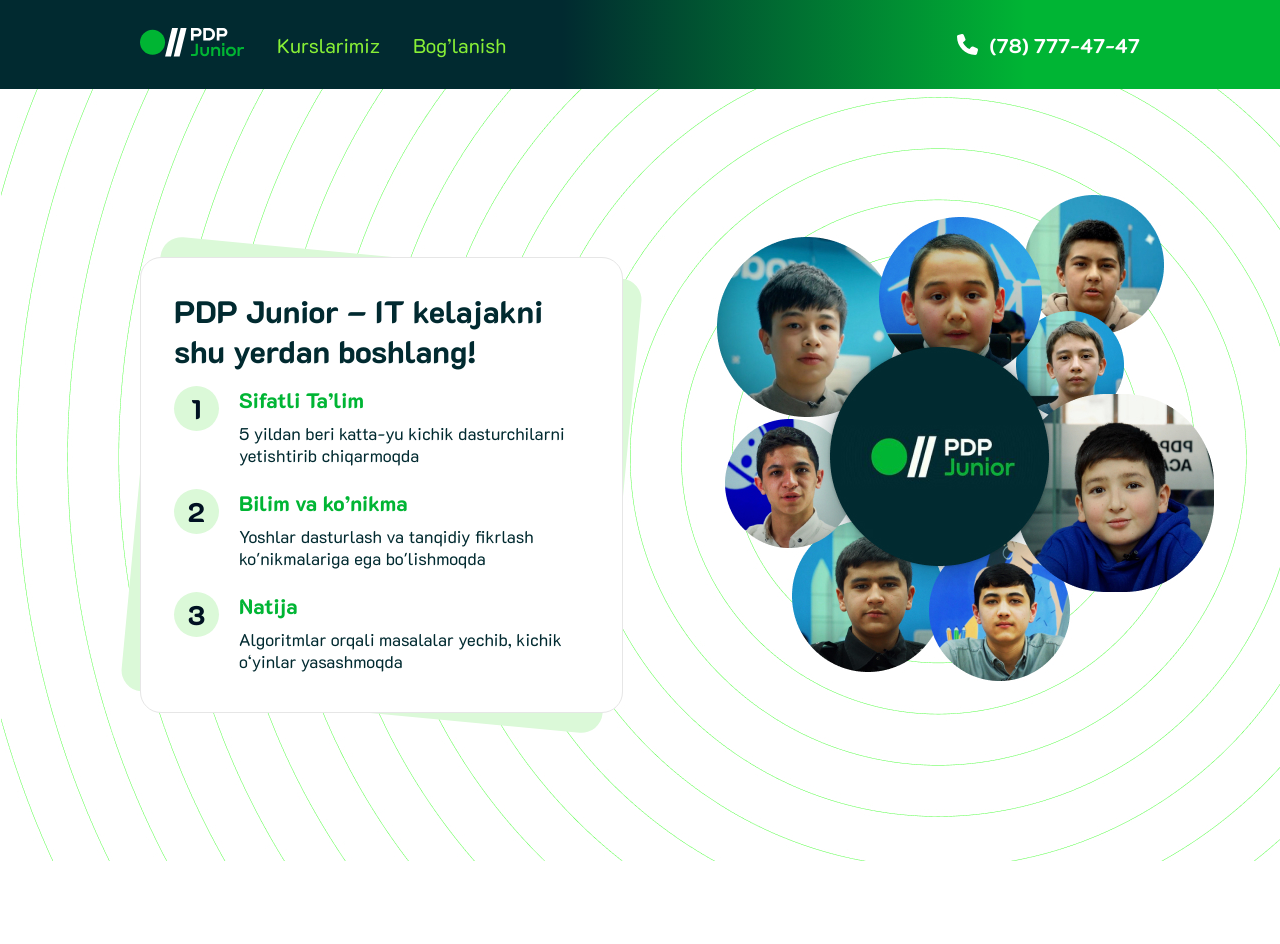
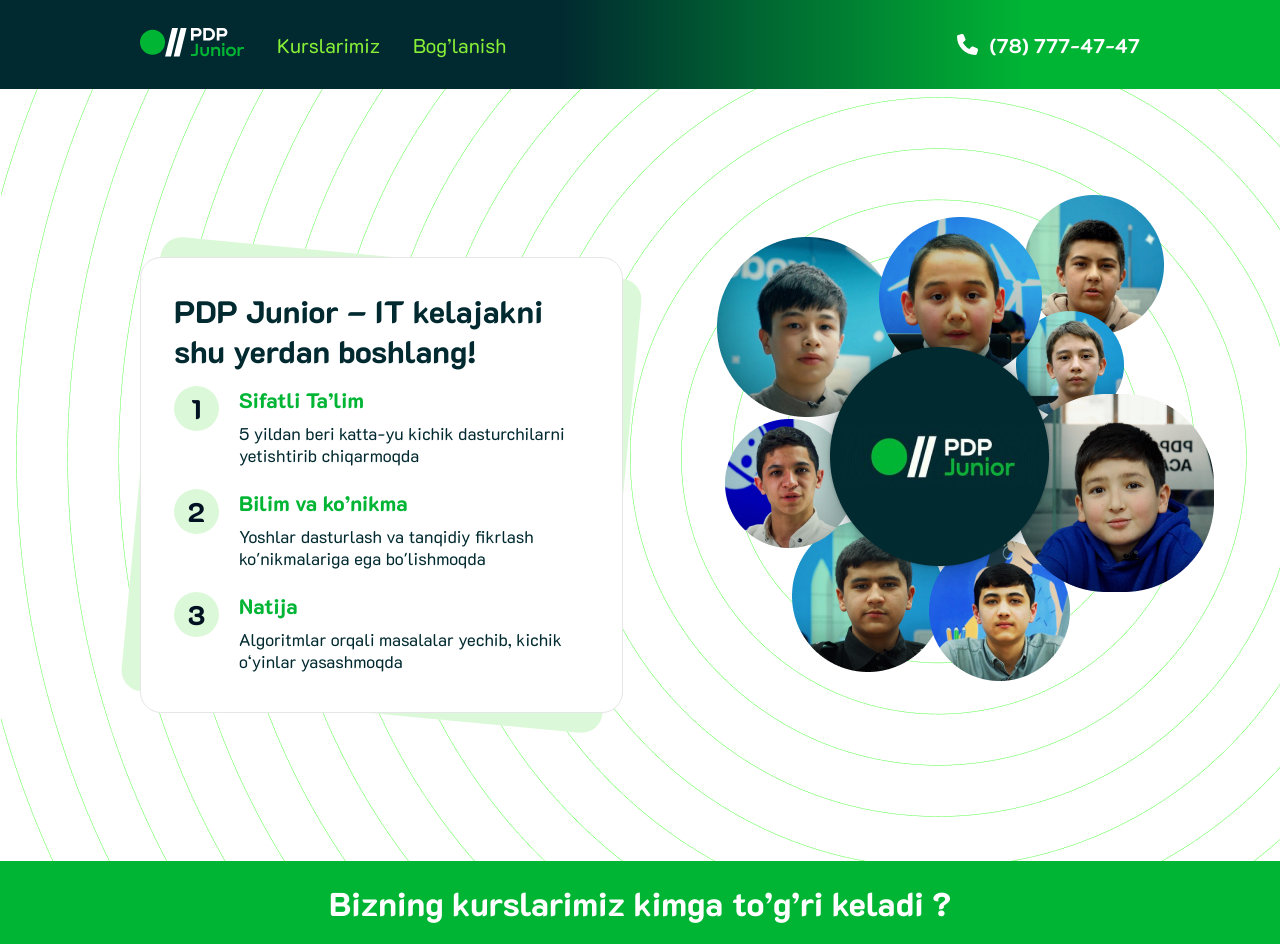
Before and after one commit to muhammadaziz01-dev/Vue.js, a Vue app in the folder lesson-7/: page / in a window 1280 px wide. Before the commit the page ends 881 px from the top, so only its background shows below. Built offline with nearby package versions, Linux system fonts and the light colour scheme.

Commit message:
lesson-7 pdp unversiti , info section cretet

```diff
--- a/lesson-7/src/components/main/index.vue
+++ b/lesson-7/src/components/main/index.vue
@@ -1,11 +1,13 @@
 <template>
    <main>
      <Hero/>
+     <InnfoSection title="Bizning kurslarimiz kimga to’g’ri keladi ?" />
    </main>
 </template>
 
 <script setup>
 import Hero from "../sections/Hero.vue";
+import InnfoSection from "../ui/info-section.vue";
 </script>
 
 <style lang="scss" scoped>
--- /dev/null
+++ b/lesson-7/src/components/ui/info-section.vue
@@ -0,0 +1,33 @@
+<template>
+  <section class="inso-section">
+    <h2>{{ title }}</h2>
+  </section>
+</template>
+
+<script setup>
+import { defineProps } from "vue";
+
+const props = defineProps({
+  title: {
+    type: String,
+    required: true,
+    default: "Default Title",
+  },
+});
+</script>
+
+<style lang="scss" scoped>
+.inso-section {
+  display: flex;
+  align-items: center;
+  justify-content: center;
+  background: #00b534;
+  padding: 20px 0px 20px;
+
+  h2 {
+    color: #fff;
+    font-size: 33px;
+    font-weight: 800;
+  }
+}
+</style>
```
